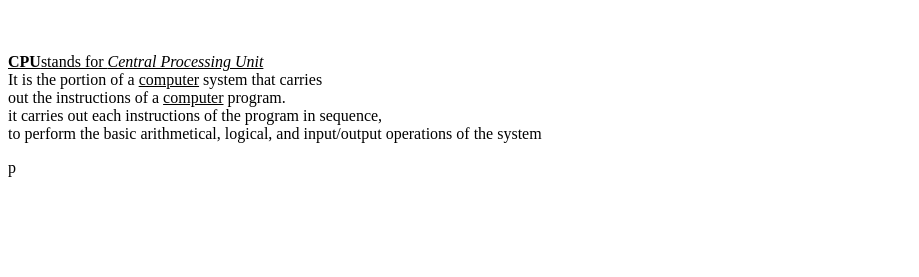
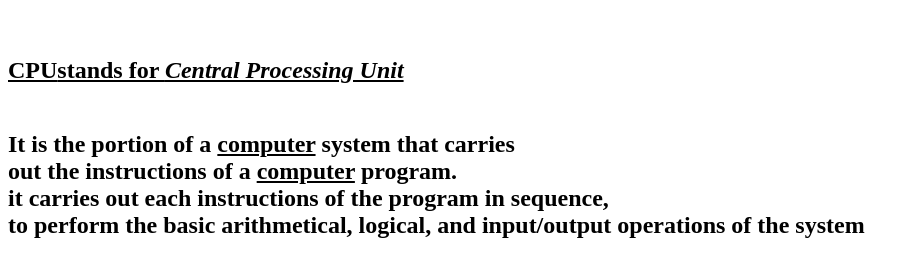
Before and after one commit to iamneo-production/cebcdbaacddcedfadaeccdfffebaeceaec, a website: page public/index.html in a window 1280 px wide. Shown: the part 61-338 px from the top of the page, without its empty margins (0-919 px from the left). Drawn offline with Linux system fonts and the light colour scheme.

Commit message:
Backup Commit

```diff
--- a/public/index.html
+++ b/public/index.html
@@ -2,10 +2,11 @@
 <html lang="en">
 <body>
     <h1>CPU</h1><br>
-    <p><u><b>CPU</b>stands for <i>Central Processing Unit</i></u><br>
+    <h2><u><b>CPU</b>stands for <i>Central Processing Unit</i></u><h2><br>
     It is the portion of a <u>computer</u> system that carries<br>
     out the instructions of a <u>computer</u> program.<br>
     it carries out each instructions of the program in sequence,<br>
-    to perform the basic arithmetical, logical, and input/output operations of the system</p>p
+    to perform the basic arithmetical, logical, and input/output operations of the system</p>
+
 </body>
 </html>
```
